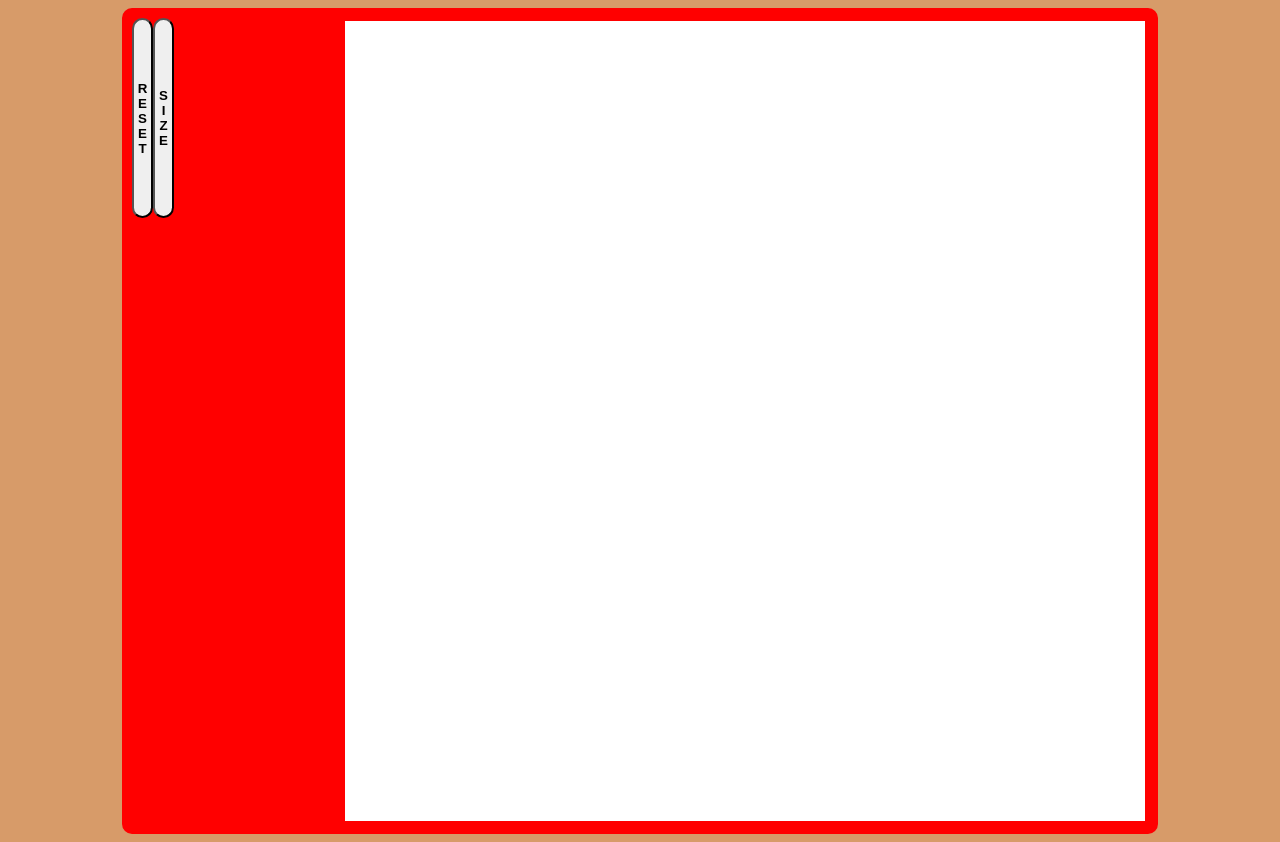
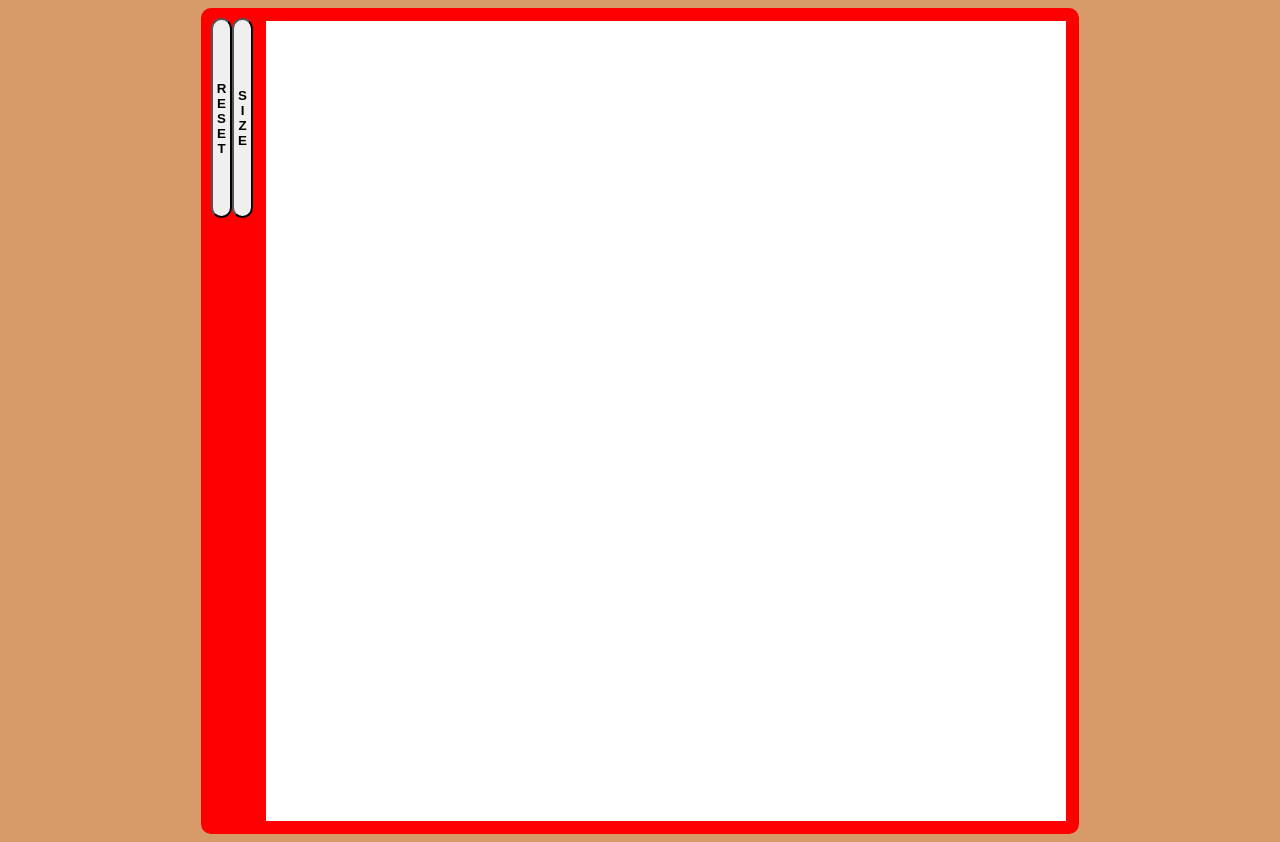
Before and after one commit to Neo-Glam/Etch-a-Sketch, a plain HTML site: page index.html in a window 1280 px wide. Drawn offline with Linux system fonts and the light colour scheme.

Commit message:
plus jolie

```diff
--- a/style.css
+++ b/style.css
@@ -32,7 +32,6 @@ body{
     display: flex;
     margin-right: 10px;
     height: 200px;
-    width: 200px
 
 }
 
```
